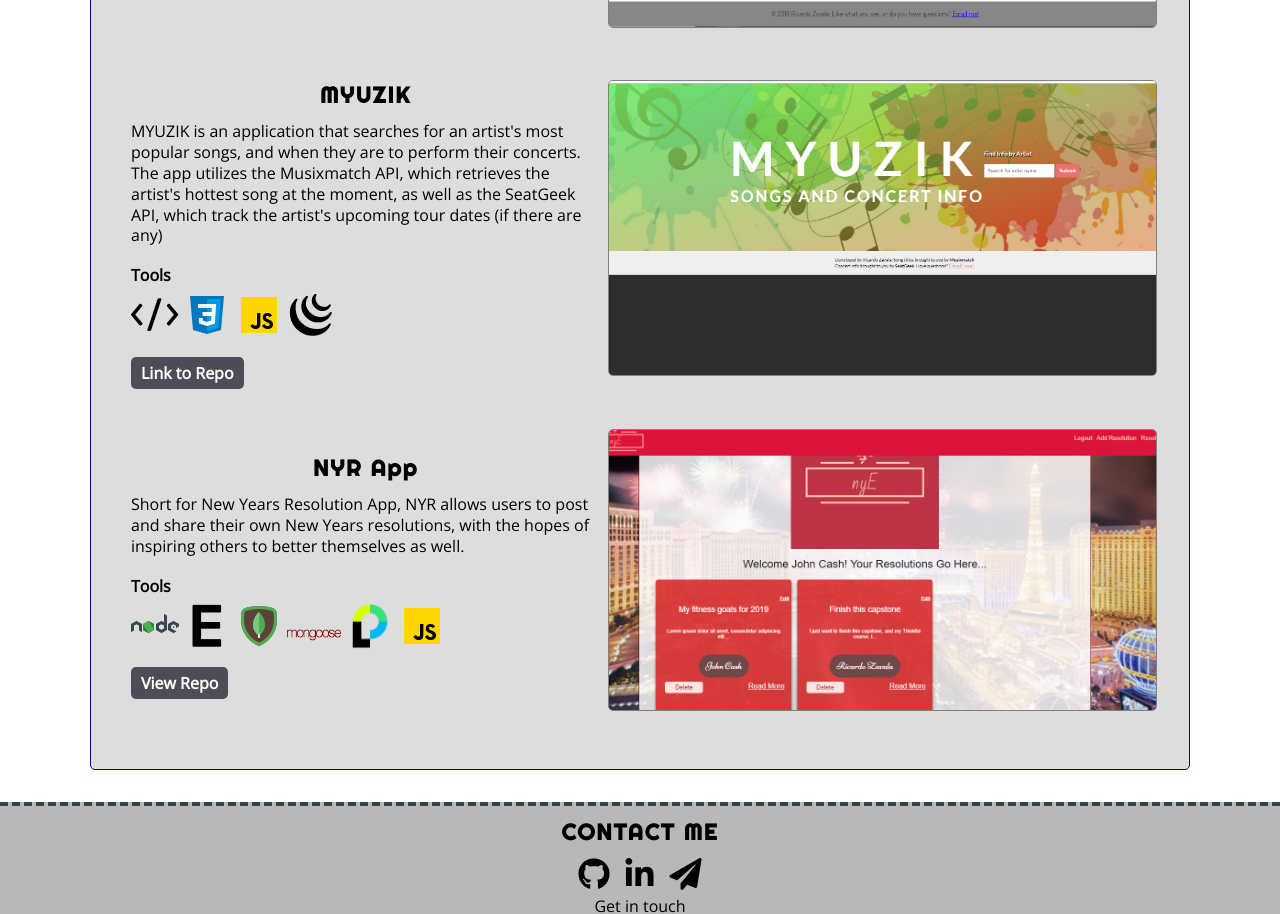
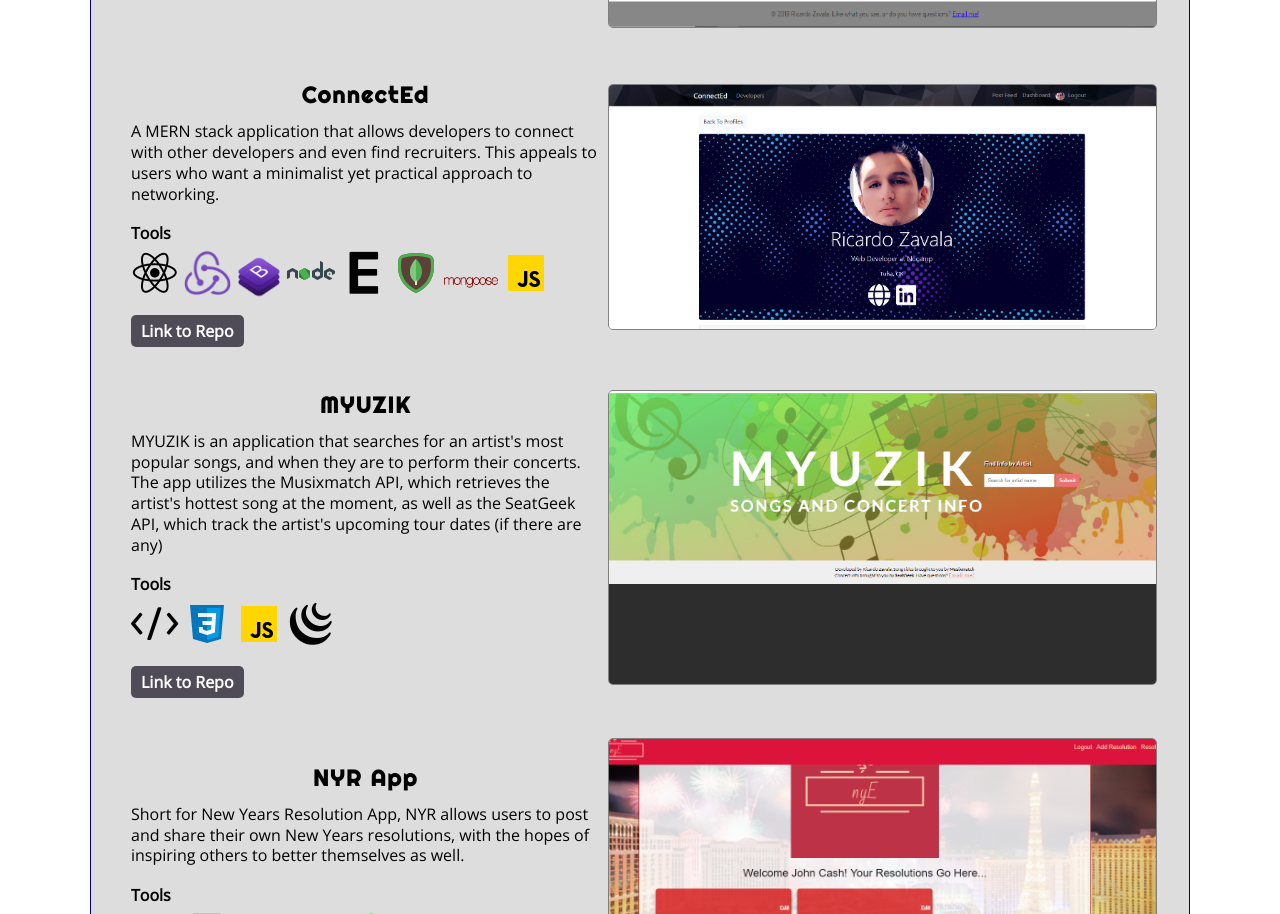
Before and after one commit to rzavala1989/rz-portfolio, a website: page index.html in a window 1280 px wide. Shown: the part 1253-2167 px from the top of the page. Drawn offline with nearby package versions, Linux system fonts and the light colour scheme.

Commit message:
new proj

```diff
--- a/index.html
+++ b/index.html
@@ -98,6 +98,33 @@
       </section>
       <section class="project">
         <div class="project-info">
+          <h3>ConnectEd</h3>
+          <p>
+            A MERN stack application that allows developers to connect with other developers and even find recruiters.
+            This appeals to users who want a minimalist yet practical approach to networking.
+          </p>
+          <h4>Tools</h4>
+          <p>
+            <img src="./images/icon-react.png" alt="ReactJS" />
+            <img id="redux-img" src="./images/icon-redux.png" alt="Redux" />
+            <img id="bootstrap-img" src="./images/icon-bootstrap.png" alt="Bootstrap-4" />
+            <img src="./images/icon-nodejs.png" alt="NodeJS" />
+            <img src="./images/icon-express.png" alt="Express" />
+            <img src="./images/icon-mongodb.png" alt="MongoDB" />
+            <img class="mongoose-img" src="./images/icon-mongoose.png" alt="Mongoose" />
+            <img src="./images/icon-js.png" alt="Javascript" />
+          </p>
+        </div>
+        <a class="live-app-link" href="https://protected-lowlands-41492.herokuapp.com/">
+          <img class="project-screenshot" src="./images/Screenshot_ConnectEd.png" alt="screenshot of ConnectEd app" />
+          <span class="view-project">View Live App</span>
+        </a>
+        <div class="project-links">
+          <a class="client-code" href="https://github.com/rzavala1989/ConnectEd">Link to Repo</a>
+        </div>
+      </section>
+      <section class="project">
+        <div class="project-info">
           <h3>MYUZIK</h3>
           <p>
             MYUZIK is an application that searches for an artist's most
--- a/style.css
+++ b/style.css
@@ -287,7 +287,8 @@ footer > ul {
 }
 
 #passport-img,
-#redux-img {
+#redux-img,
+#bootstrap-img {
   width: 48px;
 }
 .mongoose-img {
```
Also changed, not shown: images/Screenshot_ConnectEd.png (added), images/icon-bootstrap.png (added).
